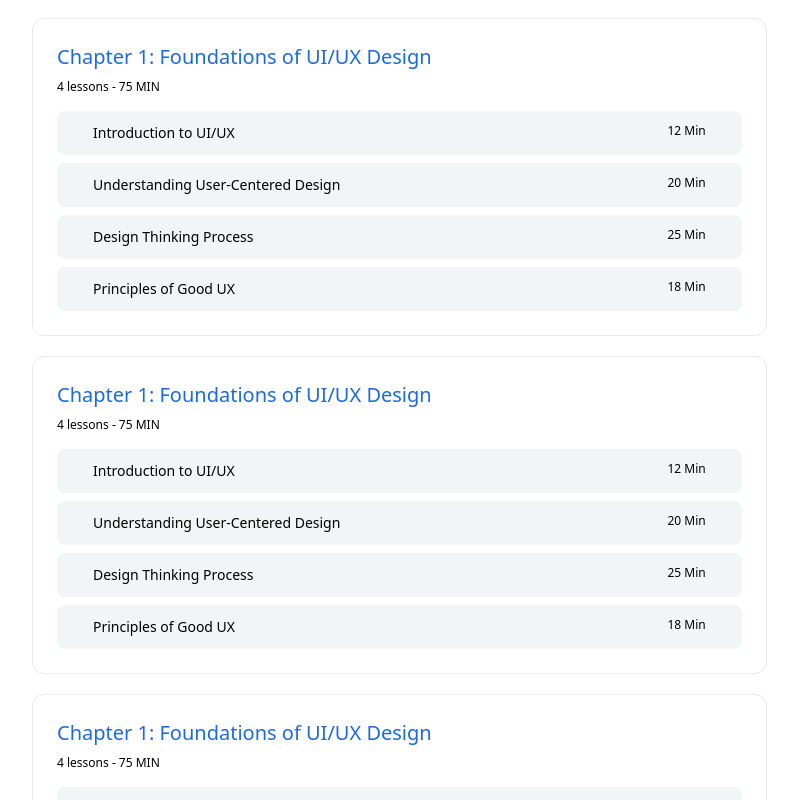
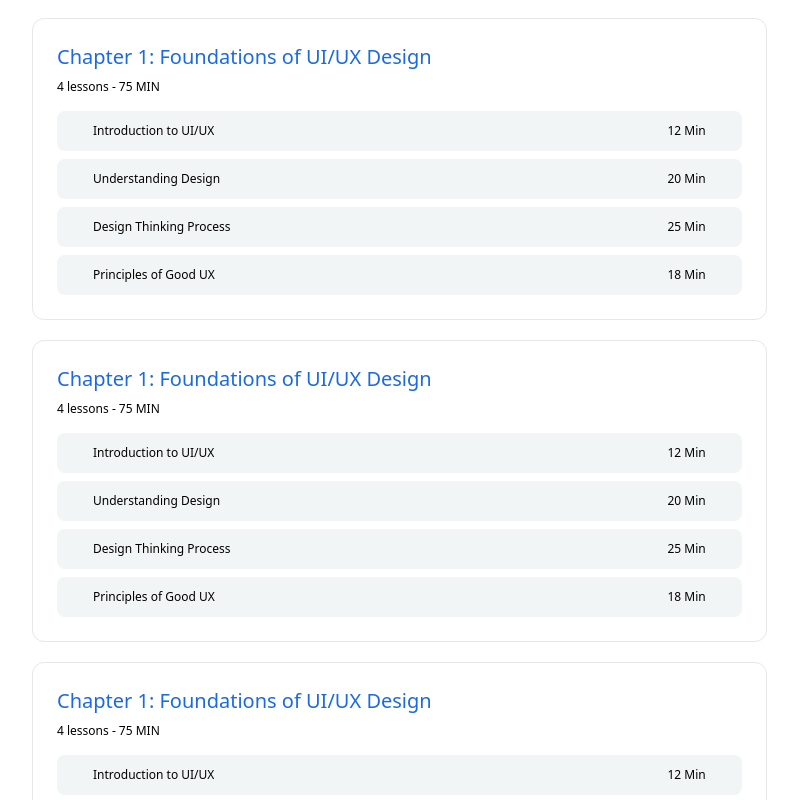
Before and after one commit to Amr3011/courses-website, a React (Vite) app: page /PurchasedCourses in a window 1280 px wide. Shown: the part 1100-1900 px from the top of the page, without its empty margins (51-849 px from the left). Built offline with nearby package versions, Linux system fonts and the light colour scheme.

Commit message:
fix: update lesson name for consistency in Chapter component

```diff
--- a/src/components/shared/Chapter.tsx
+++ b/src/components/shared/Chapter.tsx
@@ -44,8 +44,8 @@ const Chapter = ({
                 withButton ? "px-4" : "px-9"
               } bg-[#F2F5F5] rounded-lg text-xs hover:bg-[#ECF9FF] hover:scale-x-105 duration-500`}
             >
-              <h2 className="text-sm">{lesson.nameLesson}</h2>
-              <span>{`${lesson.Time_Of_lesson} Min`}</span>
+              <h2 className="text-xs line-clamp-1 ">{lesson.nameLesson}</h2>
+              <span className="text-xs line-clamp-1">{`${lesson.Time_Of_lesson} Min`}</span>
             </Link>
           </li>
         ))}
--- a/src/store/store.ts
+++ b/src/store/store.ts
@@ -9,7 +9,7 @@ const Chapter = {
         },
         {
             id: 2,
-            nameLesson: "Understanding User-Centered Design",
+            nameLesson: "Understanding  Design",
             Time_Of_lesson: 20,
         },
         {
```
